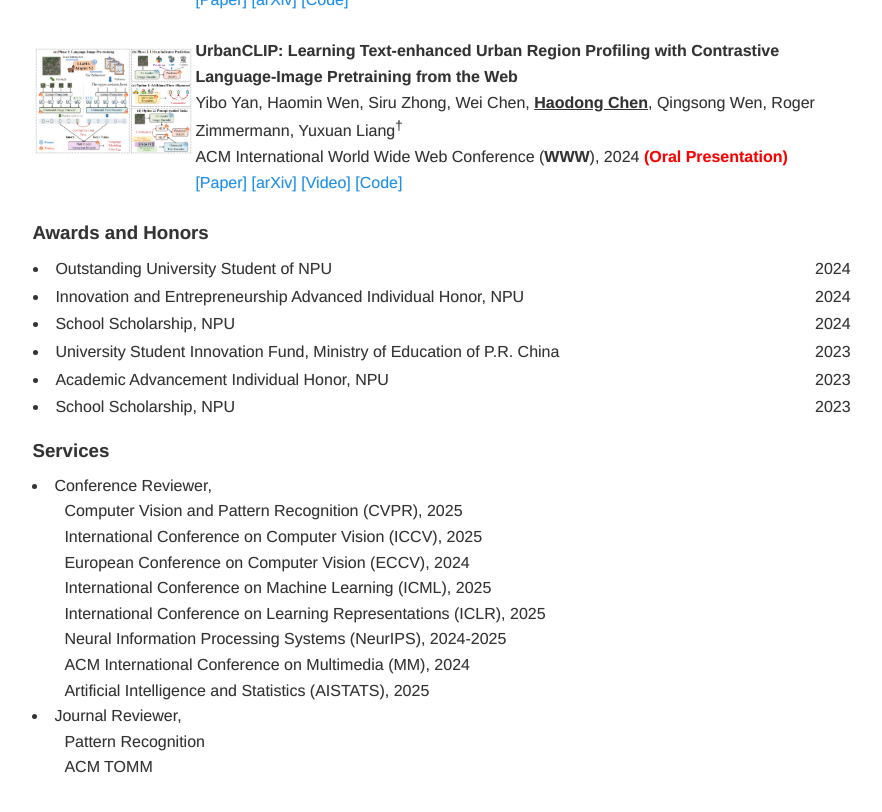
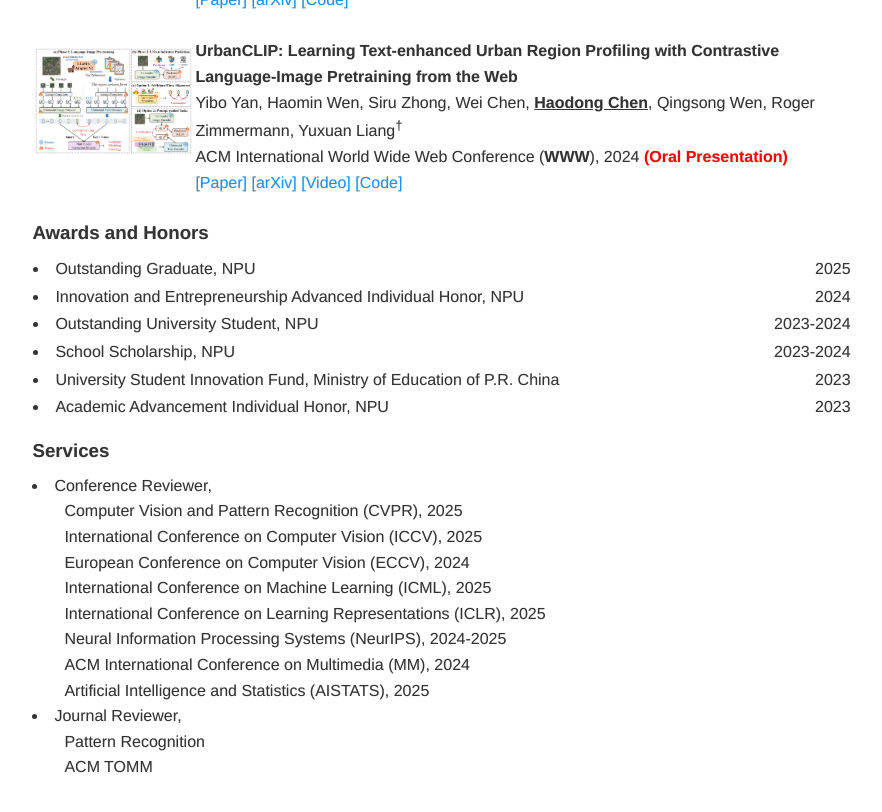
Before and after one commit to HaroldChen19/HaroldChen19.github.io, a Jekyll site: the page built from index.html, in a window 1280 px wide and 900 px high, scrolled down 2660 px. Shown: the top 812 px of the window, without its empty margins (198-1080 px from the left). Built offline with Jekyll 4.4.1, drawn with Linux system fonts in a browser that asks for light colours.

Commit message:
Update index.html

```diff
--- a/index.html
+++ b/index.html
@@ -408,17 +408,19 @@ layout: default
 			<table style="border-spacing:2px" width="100%">
 			<tbody>
 			<tr><td><li>
-				Outstanding University Student of NPU  </td> <td align="right"> 2024 </td></tr>
+				Outstanding Graduate, NPU  </td> <td align="right"> 2025 </td></tr>
 			<tr><td><li>
 				Innovation and Entrepreneurship Advanced Individual Honor, NPU</td> <td align="right"> 2024 </td></tr>
 			<tr><td><li>
-				School Scholarship, NPU  </td> <td align="right"> 2024 </td></tr>
+				Outstanding University Student, NPU  </td> <td align="right"> 2023-2024 </td></tr>
+			<tr><td><li>
+				School Scholarship, NPU  </td> <td align="right"> 2023-2024 </td></tr>
 			<tr><td><li>
 				University Student Innovation Fund, Ministry of Education of P.R. China </td> <td align="right"> 2023 </td></tr>
 			<tr><td><li>
 				Academic Advancement Individual Honor, NPU </td> <td align="right"> 2023 </td></tr>
-			<tr><td><li>
-				School Scholarship, NPU  </td> <td align="right"> 2023 </td></tr>
+			<!-- <tr><td><li>
+				School Scholarship, NPU  </td> <td align="right"> 2023 </td></tr> -->
 			</li>
 			</tbody>
 			</table>
```
